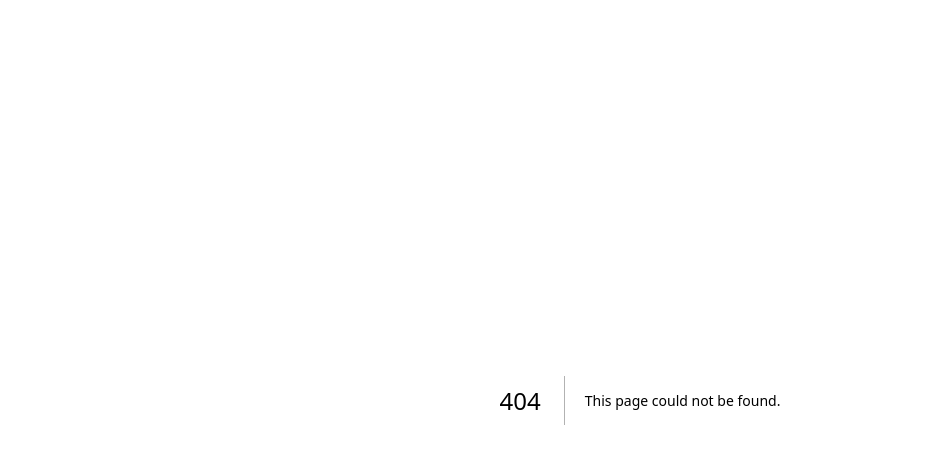
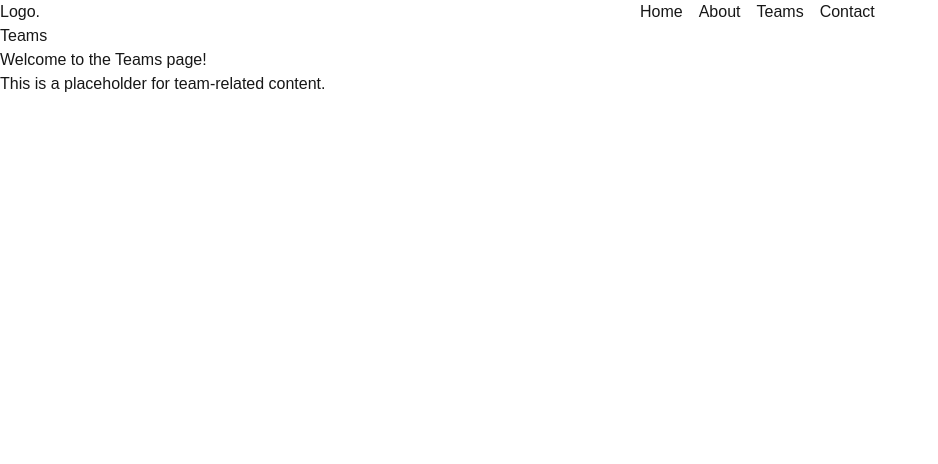
Before and after one commit to Vishalrathod8788/Learn_NextJS, a Next.js app: page /about/teams in a window 1280 px wide. Before the commit this address had no page. Shown: the top 464 px of the page, without its empty margins (0-938 px from the left). Built offline with nearby package versions, Linux system fonts and the light colour scheme.

Commit message:
feat: add layout and page components for About, Teams, Contact, Home, and Admin sections with navigation

```diff
--- /dev/null
+++ b/app/(users)/about/layout.js
@@ -0,0 +1,8 @@
+const AboutLayput = ({children}) => {
+  return (
+    <div>
+        {children}
+    </div>
+  );
+}
+export default AboutLayput;
--- /dev/null
+++ b/app/(users)/about/teams/page.jsx
@@ -0,0 +1,9 @@
+export default function Teams() {
+  return (
+    <div>
+      <h1>Teams</h1>
+      <p>Welcome to the Teams page!</p>
+      <p>This is a placeholder for team-related content.</p>
+    </div>
+  );
+}
--- a/app/layout.js
+++ b/app/(users)/layout.js
@@ -1,9 +1,13 @@
+import Navigation from "@/components/Navigation";
+import "@/app/globals.css";
+
 export default function RootLayout({ children }) {
   return (
     <html>
       <body>
+        <Navigation />
         {children}
       </body>
     </html>
-  )
+  );
 }
--- /dev/null
+++ b/app/admin/about/page.jsx
@@ -0,0 +1,4 @@
+const About = () => {
+  return <h1>Hello, Admin About Us</h1>
+}
+export default About
--- /dev/null
+++ b/app/admin/layout.js
@@ -0,0 +1,12 @@
+export const metadata = {
+  title: 'Next.js',
+  description: 'Generated by Next.js',
+}
+
+export default function RootLayout({ children }) {
+  return (
+    <html lang="en">
+      <body>{children}</body>
+    </html>
+  )
+}
--- /dev/null
+++ b/app/admin/page.jsx
@@ -0,0 +1,8 @@
+export default function AdminPage() {
+  return (
+    <div>
+      <h1>Admin Page</h1>
+      <p>This is the admin page.</p>
+    </div>
+  );
+}
--- /dev/null
+++ b/components/Navigation.jsx
@@ -0,0 +1,19 @@
+import Link from "next/link";
+
+const Navigation = () => {
+    return (
+    <header className="grid grid-cols-2">
+        <div className="">Logo.</div>
+        <nav>
+            <ul className="flex gap-4">
+                <li><Link href="/">Home</Link></li>
+                <li><Link href="/about">About</Link></li>
+                <li><Link href="/about/teams">Teams</Link></li>
+                <li><Link href="/contact">Contact</Link></li>
+            </ul>
+        </nav>
+    </header>
+    )
+}
+
+export default Navigation;
```
Also changed, not shown: app/(users)/about/page.jsx (renamed from app/about/page.jsx), app/(users)/contact/page.jsx (renamed from app/contact/page.jsx), app/(users)/page.js (renamed from app/page.js).
